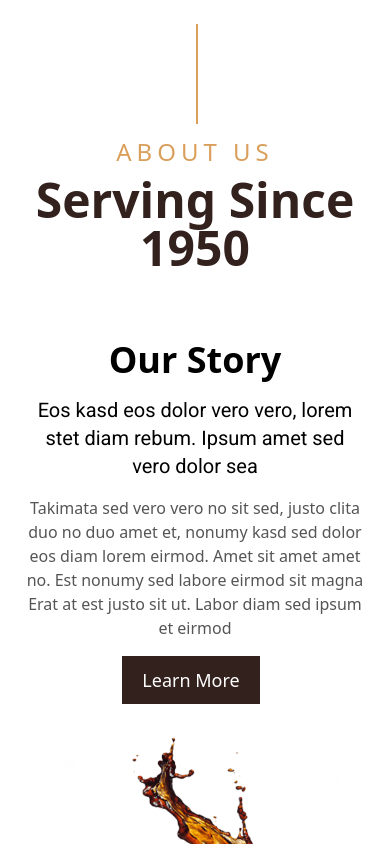
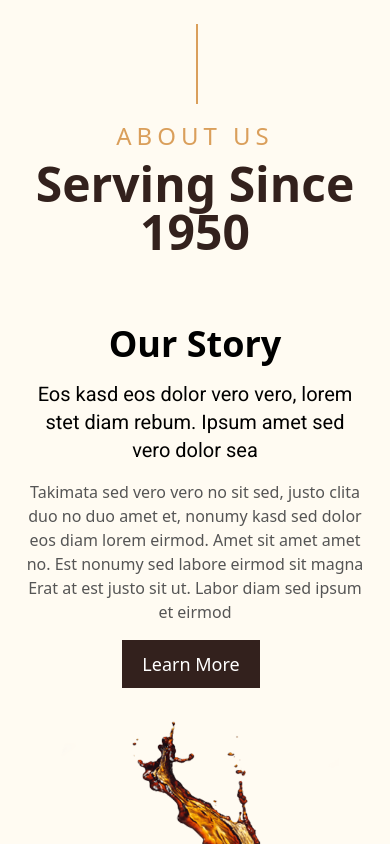
Before and after one commit to farhan-jabil/koppee, a React (Create React App) app: page / in a window 390 px wide. Shown: the top 844 px of the page. Built offline with nearby package versions, Linux system fonts and the light colour scheme.

Commit message:
adding offer

```diff
--- a/src/App.css
+++ b/src/App.css
@@ -1,8 +1,27 @@
+body {
+  background-color: #FFFBF2;
+}
+
 .container {
   width: 100%;
   max-width: 1200px;
   margin: 0 auto;
   padding: 0 1rem;
+}
+
+.section-header {
+  position: relative; /* Add this */
+}
+
+.section-header::after {
+  position: absolute;
+  content: "";
+  width: 2px;
+  height: 100px;
+  top: 0;
+  left: 50%;
+  margin-left: 1px;
+  background: #DA9F5B;
 }
 
 @media (max-width: 1024px) {
@@ -22,15 +41,8 @@
     max-width: 100%;
     padding: 0 0.5rem;
   }
+
+  .section-header::after {
+    height: 80px;
+  }
 }
-
-.section-header::after {
-  position: absolute;
-  content: "";
-  width: 2px;
-  height: 100px;
-  top: 0;
-  left: 50%;
-  margin-left: 1px;
-  background: #DA9F5B;
-}
--- a/src/components/About.js
+++ b/src/components/About.js
@@ -5,7 +5,7 @@ const About = () => {
   return (
     <>
       <div className="container py-5">
-        <div className="section-header relative text-center pt-28 pb-9">
+        <div className="section-header relative text-center pt-24 md:pt-28 pb-9">
           <div className="text-2xl tracking-[5px] text-[#DA9F5B] font-medium uppercase mb-2">About Us</div>
           <div className="text-5xl font-bold mb-2 text-[#33211D] ">Serving Since 1950</div>
         </div>
--- a/src/components/Menu.js
+++ b/src/components/Menu.js
@@ -5,7 +5,7 @@ const Menu = () => {
   return (
     <>
       <div className="container py-5">
-        <div className="section-header relative text-center pt-24 lg:pt-28 pb-9">
+        <div className="section-header relative text-center pt-24 md:pt-28 pb-9">
           <div className="text-2xl tracking-[5px] text-[#DA9F5B] font-medium uppercase mb-2">
             Menu & Pricing
           </div>
--- a/src/components/Offer.js
+++ b/src/components/Offer.js
@@ -7,9 +7,8 @@ const Offer = () => {
       style={{
         backgroundImage: `url(${images.background})`,
         backgroundSize: "cover",
-        backgroundPosition: "center",
-        height: "100vh",
-        width: "100%",
+        backgroundPosition: "top",
+        backgroundRepeat: "no-repeat"
       }}
     ></div>
   );
--- a/src/components/Services.js
+++ b/src/components/Services.js
@@ -5,7 +5,7 @@ const Services = () => {
   return (
     <>
       <div className="container py-5">
-        <div className="section-header relative text-center pt-28 pb-9">
+        <div className="section-header relative text-center pt-24 md:pt-28 pb-9">
           <div className="text-2xl tracking-[5px] text-[#DA9F5B] font-medium uppercase mb-2">
             Our Service
           </div>
```
